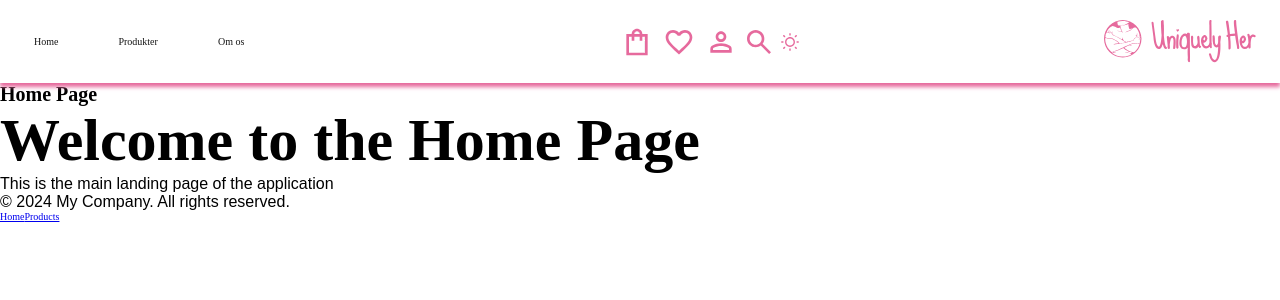
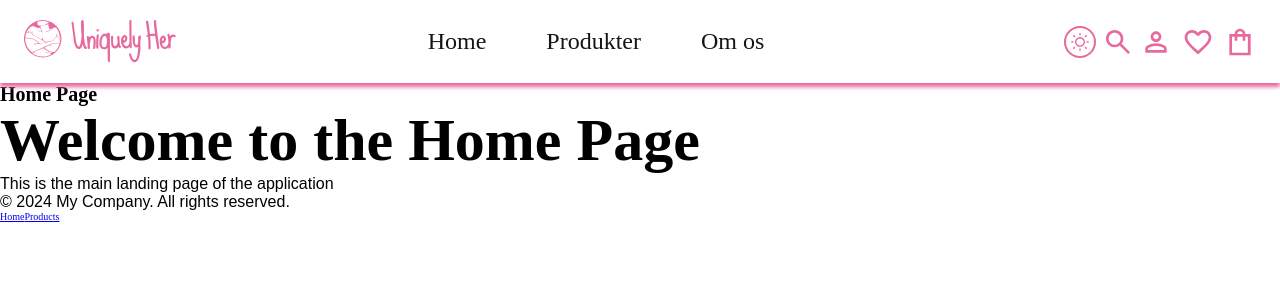
Before and after one commit to CilleMDU/customer-experience-design-exam, a React (Vite) app: page / in a window 1280 px wide. Shown: the top 300 px of the page. Built offline with nearby package versions, Linux system fonts and the light colour scheme; a web font is replaced by a local one.

Commit message:
navbar med rigtige placeringer af indholdet

```diff
--- a/src/components/NavigationBar.jsx
+++ b/src/components/NavigationBar.jsx
@@ -10,20 +10,20 @@ import navbarLogo from "../assets/navbar-logo.svg";
 export default function NavigationBar() {
   return (
     <nav className={styles.NavigationBar}>
+      <img src={navbarLogo} alt="logo" />
+
       <div className={styles.pages}>
         <NavLink to="/">Home</NavLink>
         <NavLink to="/products">Produkter</NavLink>
         <NavLink to="/about">Om os</NavLink>
       </div>
       <div className={styles.ikoner}>
+        <img src={darkmodeIkon} alt="darkmode knap" />
+        <img src={searchIkon} alt="søge funktion" />
+        <img src={profilIkon} alt="profil" />
+        <img src={hjerteIkon} alt="favoritter" />
         <img src={shoppingBag} alt="Indkøbskurv" />
-        <img src={hjerteIkon} alt="favoritter" />
-        <img src={profilIkon} alt="profil" />
-        <img src={searchIkon} alt="søge funktion" />
-        <img src={darkmodeIkon} alt="darkmode knap" />
       </div>
-
-      <img src={navbarLogo} alt="logo" />
     </nav>
   );
 }
--- a/src/components/NavigationBar.module.css
+++ b/src/components/NavigationBar.module.css
@@ -21,6 +21,7 @@ nav a {
   padding: 0.5rem 1rem;
   border-radius: 4px;
   transition: background-color 0.3s ease;
+  font-size: var(--body-text-big-font-size);
 }
 
 nav a:hover {
```
Also changed, not shown: src/assets/darkmode-icon.svg.
